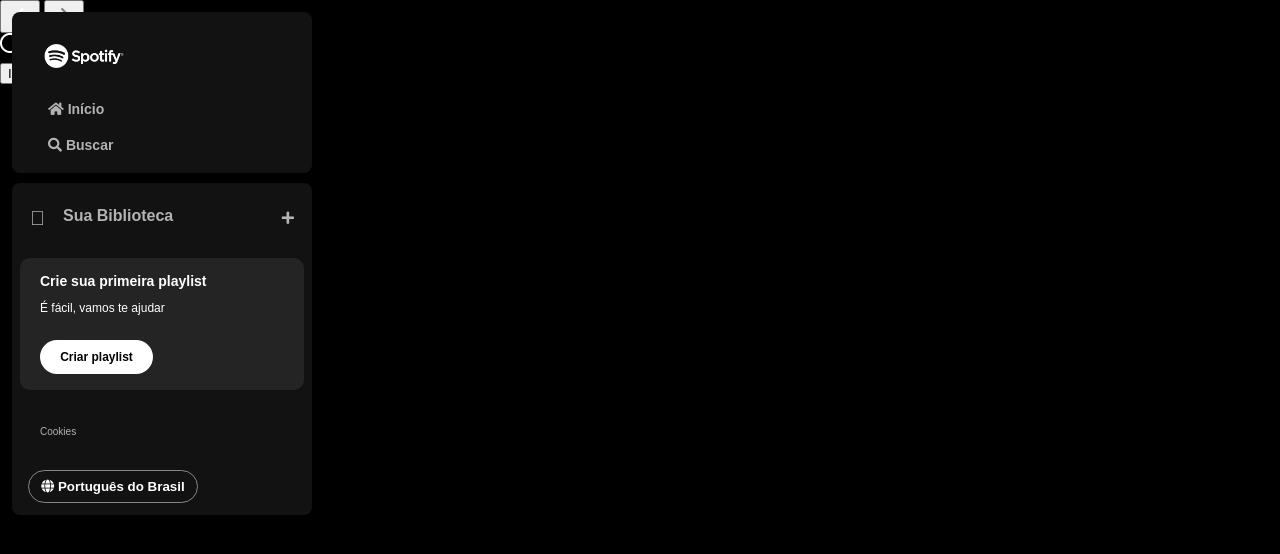
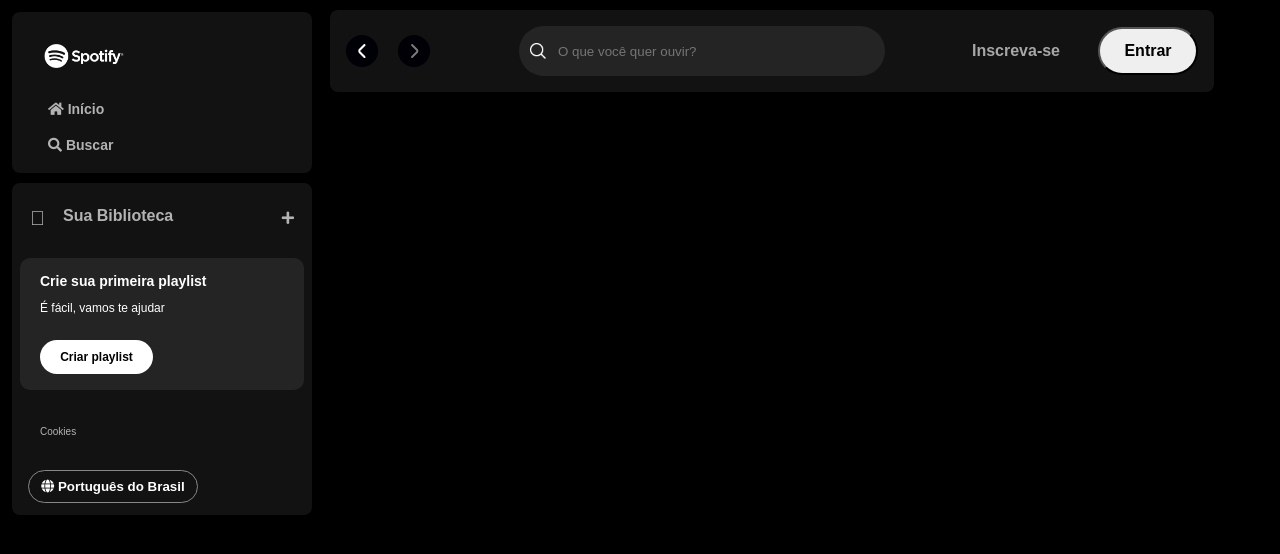
Before and after one commit to MiPigurim/Spotify, a plain HTML site: page index.html in a window 1280 px wide. Drawn offline with Linux system fonts and the light colour scheme.

Commit message:
style: main

```diff
--- a/index.html
+++ b/index.html
@@ -7,6 +7,7 @@
     <link rel="stylesheet" href="./src/styles/reset.css" />
     <link rel="stylesheet" href="./src/styles/vars.css" />
     <link rel="stylesheet" href="./src/styles/sidebar-footer.css" />
+    <link rel="stylesheet" href="./src/styles/main-content.css">
 
     <link
       rel="stylesheet"
@@ -83,16 +84,18 @@
             <button class="arrow-right">
               <img src="./src/assets/icons/small-right.png" alt="Seta direita">
             </button>
+          </div>
 
             <div class="header__search">
               <img src="./src/assets/icons/search.png" alt="">
               <input id="search-input" type="text" maxlength="800" placeholder="O que você quer ouvir?">
             </div>
-            <di class="header__login">
+            <div class="header__login">
               <button class="subscribe">Inscreva-se</button>
               <button class="login">Entrar</button>
-            </di>
-          </div>
+            </div>
+
+
         </nav>
       </div>
     </main>
--- /dev/null
+++ b/src/styles/main-content.css
@@ -0,0 +1,92 @@
+/* HEADER */
+
+.main-container {
+  max-width: 80vw;
+  height: 100vh;
+  margin-left: 320px;
+  margin-right: 56px;
+}
+
+.header__navigation {
+  display: flex;
+  justify-content: space-between;
+  align-items: center;
+  padding: 16px;
+  margin: 10px;
+  border-radius: 8px;
+  background-color: #121212;
+}
+
+.header__navigation .navigation {
+  display: flex;
+  justify-content: space-around;
+  align-items: center;
+}
+
+.header__navigation .navigation .arrow-left {
+  margin-right: 1.25rem;
+}
+
+.arrow-left, .arrow-right {
+  display: flex;
+  align-items: center;
+  justify-content: center;
+  width: 32px;
+  height: 32px;
+  background: var(--gb-icon);
+  background-color: var(--bg-arrow-color);
+  border-radius: 50%;
+  border: none;
+  cursor: pointer;
+}
+
+.header__login {
+  display: flex;
+  align-items: center;
+}
+
+.header__search {
+  display: flex;
+  align-items: center;
+  width: 364px;
+  height: 48px;
+  margin-left: 8px;
+  background-color: #242424;
+  border-radius: 500px;
+  border: 1px solid transparent;
+}
+
+.header__search img {
+  width: 16px;
+  height: 16px;
+  margin-left: 10px;
+}
+
+.header__search input {
+  background: transparent;
+  border: none;
+  padding: 0px 100px 0 12px;
+  color: #fff;
+  text-overflow: ellipsis;
+  overflow: hidden;
+  white-space: nowrap;
+  outline: none;
+}
+
+.header__login .subscribe {
+  color: #a7a7a7;
+  font-size: 16px;
+  font-weight: 700;
+  background-color: transparent;
+  margin-right: 32px;
+  border: none;
+}
+
+.header__login .login {
+  width: 100px;
+  height: 48px;
+  color: #000;
+  font-size: 16px;
+  font-weight: 700;
+  border-radius: 40px;
+}
--- a/src/styles/vars.css
+++ b/src/styles/vars.css
@@ -1,4 +1,9 @@
 :root {
   /* FONT */
   --font-dm-sans: "DM Sans", sans-serif;
+
+  /* COLORS */
+  --bg-icon: #131313;
+  --bg-arrow-color: rgba(0,0,07);
+
 }
```
